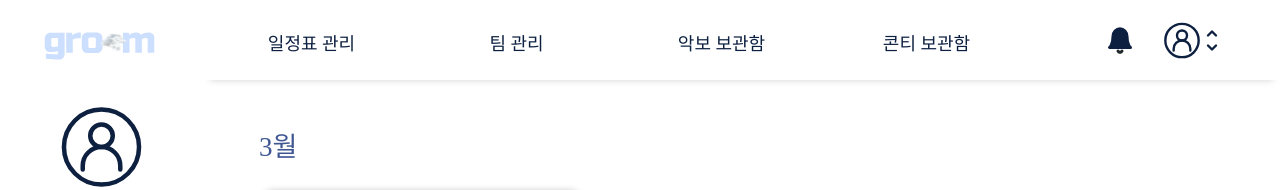
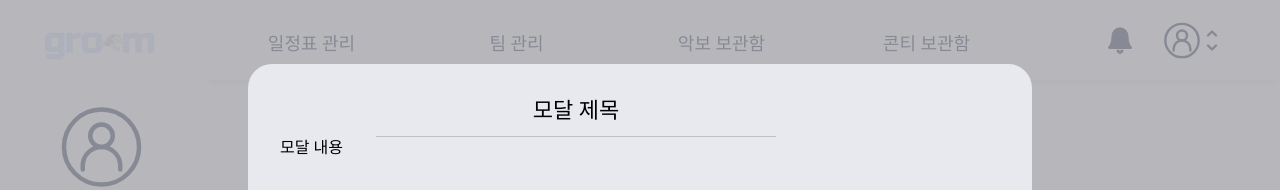
Before and after one commit to LikeLionHGU/ChurchPlus-front-2024, a React (Create React App) app: page /Main in a window 1280 px wide. Both pictures are taken after a click on the button "팀 관리". Shown: the top 190 px of the page. Built offline with nearby package versions, Linux system fonts and the light colour scheme; no server answers; a web font is replaced by a local one.

Commit message:
feat: 메인페이지 팀관리 모달 연결

```diff
--- a/src/components/MainPage/Header.jsx
+++ b/src/components/MainPage/Header.jsx
@@ -1,7 +1,8 @@
-import React from "react";
+import React, { useState } from "react";
 import styled from "styled-components";
 import bellIcon from "../../assets/Icons/bell.svg";
 import userIcon from "../../assets/Icons/userIcon.svg";
+import TeamManagementModal from "./TeamManagementModal";
 
 const Wrapper = styled.div`
   height: 80px;
@@ -40,16 +41,30 @@ const Icons = styled.div`
 `;
 
 function Header() {
+  const [isTeamManagementModalOpen, setTeamManagementModalOpen] =
+    useState(false);
+
+  const toggleTeamManagementModal = () => {
+    setTeamManagementModalOpen((prevState) => !prevState);
+    document.body.style.overflow = isTeamManagementModalOpen
+      ? "auto"
+      : "hidden";
+  };
+
   return (
     <Wrapper>
       <Menu>일정표 관리</Menu>
-      <Menu>팀 관리</Menu>
+      <Menu onClick={toggleTeamManagementModal}>팀 관리</Menu>
       <Menu>악보 보관함</Menu>
       <Menu>콘티 보관함</Menu>
       <Icons>
         <img src={bellIcon} alt="벨아이콘"></img>
         <img src={userIcon} alt="벨아이콘"></img>
       </Icons>
+      <TeamManagementModal
+        isOpen={isTeamManagementModalOpen}
+        onClose={toggleTeamManagementModal}
+      />
     </Wrapper>
   );
 }
--- /dev/null
+++ b/src/components/MainPage/TeamManagementModal.jsx
@@ -0,0 +1,80 @@
+import React from "react";
+import styled from "styled-components";
+
+const modalStyles = `
+  width: 100vw;
+  height: 100vh;
+  top: 0;
+  left: 0;
+  right: 0;
+  bottom: 0;
+  position: fixed;
+`;
+
+const Modal = styled.div`
+  ${modalStyles}
+  z-index: 3;
+`;
+
+const Overlay = styled.div`
+  ${modalStyles}
+  background: rgba(166, 166, 170, 0.8);
+  cursor: pointer;
+`;
+
+const ModalContent = styled.div`
+  position: absolute;
+  top: 50%;
+  left: 50%;
+  transform: translate(-50%, -50%);
+  line-height: 1.4;
+  background: #e8e8ef;
+  padding: 2rem;
+  border-radius: 1.5rem;
+  width: 45rem;
+  height: 38rem;
+`;
+
+const ModalTop = styled.div`
+  display: flex;
+  font-size: 22px;
+`;
+
+const Title = styled.div`
+  text-align: center;
+  width: 25rem;
+  height: 2.5rem;
+  margin-left: 6rem;
+  margin-right: 3.9rem;
+  border-bottom: 1px solid #c1c1c1;
+`;
+
+const ModalBody = styled.div`
+  display: flex;
+`;
+
+const CloseModal = styled.div`
+  cursor: pointer;
+  img {
+    height: 3rem;
+  }
+`;
+
+function TeamManagementModal({ isOpen, onClose }) {
+  if (!isOpen) return null;
+
+  return (
+    <Modal>
+      <Overlay onClick={onClose} />
+      <ModalContent>
+        <ModalTop>
+          <CloseModal></CloseModal>
+          <Title>모달 제목</Title>
+        </ModalTop>
+        <ModalBody>모달 내용</ModalBody>
+      </ModalContent>
+    </Modal>
+  );
+}
+
+export default TeamManagementModal;
```
